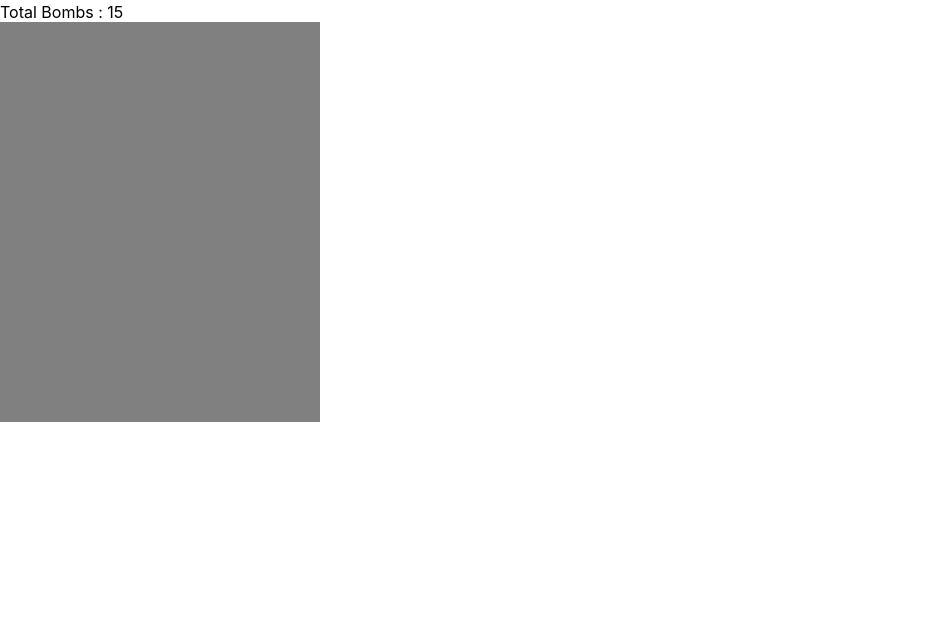
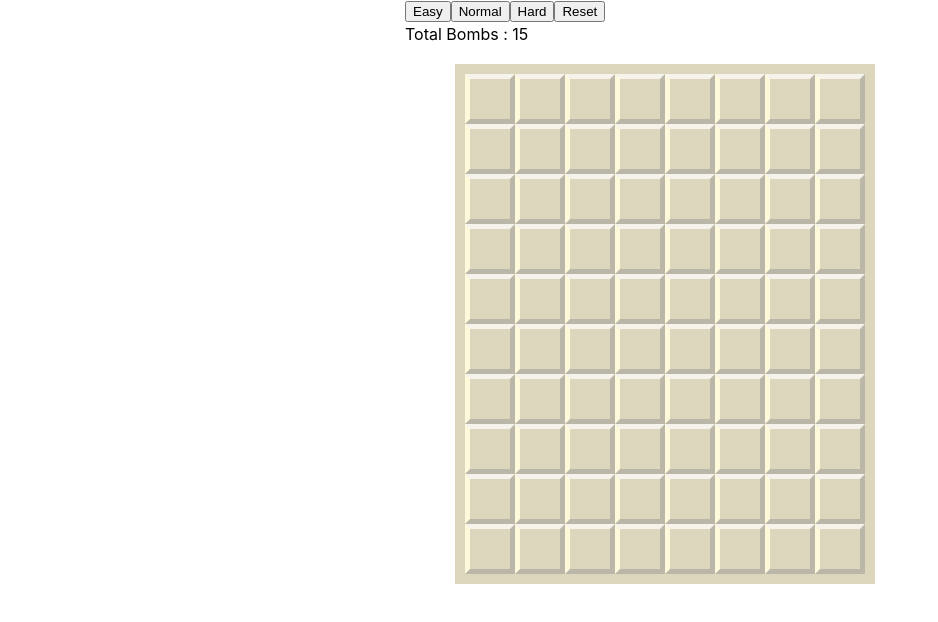
Before and after one commit to AHannelais/minesweeper, a React (Create React App) app: page / in a window 1280 px wide. Shown: the top 622 px of the page, without its empty margins (0-938 px from the left). Built offline with nearby package versions, Linux system fonts and the light colour scheme.

Commit message:
grid style + difficulties

```diff
--- a/src/components/App.tsx
+++ b/src/components/App.tsx
@@ -1,11 +1,18 @@
 import React from "react";
 import Grid from "./Grid";
+import styled from "styled-components";
+
 function App() {
   return (
-    <div>
+    <Wrapper>
       <Grid />
-    </div>
+    </Wrapper>
   );
 }
 
 export default App;
+const Wrapper = styled.div`
+  display: flex;
+  justify-content: center;
+  align-content: center;
+`;
--- a/src/components/Grid.tsx
+++ b/src/components/Grid.tsx
@@ -1,6 +1,7 @@
 import React, { useState, useEffect } from "react";
 import styled from "styled-components";
 import Square from "./Square";
+import Settings from "./Settings";
 
 interface GameStateType {
   bomb: boolean;
@@ -68,7 +69,7 @@ function Grid() {
   };
 
   const alwayClickEmptyOnFirstClick = async (id: number) => {
-    let newGameState = await createGameState();
+    let newGameState = gameState;
     while (
       newGameState.length <= 0 ||
       newGameState[id].total !== 0 ||
@@ -202,26 +203,51 @@ function Grid() {
     return newGameState;
   };
   useEffect(() => {
-    createGameState();
+    resetBoard();
     // eslint-disable-next-line
-  }, []);
+  }, [height, width, bombAmount]);
 
   const resetBoard = () => {
+    setGameOver(false);
+    setGameWon(false);
+    setFirstClick(true);
+    setFlags(0);
+    createGameState();
+  };
+  const onClickResetBoard = () => {
     if (isGameOver || isGameWon) {
-      setGameOver(false);
-      setGameWon(false);
-      setFirstClick(true);
-      setFlags(0);
-      createGameState();
+      resetBoard();
     }
+  };
+  const onChangeWidth = async (newWidth: number) => {
+    setWidth(newWidth);
+    forceUpdate();
+  };
+  const onChangeHeight = (newHeight: number) => {
+    setHeight(newHeight);
+  };
+  const onChangeBombAmount = (newBombAmount: number) => {
+    setBombAmount(newBombAmount);
+    forceUpdate();
+  };
+
+  const settingsProps = {
+    width,
+    height,
+    bombAmount,
+    onChangeBombAmount,
+    onChangeHeight,
+    onChangeWidth,
+    resetBoard,
   };
 
   return (
     <div>
+      <Settings {...settingsProps} />
       <span style={{ verticalAlign: "middle" }}>
         Total Bombs : {bombAmount}
       </span>
-      <Wrapper width={width} height={height} onClick={resetBoard}>
+      <Wrapper width={width} height={height} onClick={onClickResetBoard}>
         {gameState.map((squareState, index) => (
           <Square
             key={index}
@@ -247,15 +273,13 @@ interface WrapperProps {
 }
 
 const Wrapper = styled.div`
-  height: ${(p: WrapperProps) => `${p.height * 40}px`};
-  width: ${(p: WrapperProps) => `${p.width * 40}px`};
+  height: ${(p: WrapperProps) => `${p.height * 50}px`};
+  width: ${(p: WrapperProps) => `${p.width * 50}px`};
   display: flex;
   flex-wrap: wrap;
-  div {
-    height: 40px;
-    width: 40px;
-  }
+  background-color: #dcd6bc;
+  margin-left: 50px;
+  margin-top: 20px;
+  border: 10px solid #dcd6bc;
+  margin-bottom: 10px;
 `;
-/*
-
- */
--- a/src/components/Settings.tsx
+++ b/src/components/Settings.tsx
@@ -1,30 +1,71 @@
 import React from "react";
 interface Props {
-  id: number;
-  bomb: boolean;
-  total: number;
-  status: "hidden" | "revealed" | "flagged";
-  onClick: (id: number) => void;
-  onChangeFlag: (ev: any, id: number) => void;
+  width: number;
+  height: number;
+  bombAmount: number;
+  onChangeWidth: (newWidth: number) => void;
+  onChangeHeight: (newHeight: number) => void;
+  onChangeBombAmount: (newBombAmount: number) => void;
+  resetBoard: () => void;
 }
 
-function Square({ bomb, id, status, total, onClick, onChangeFlag }: Props) {
+function Settings({
+  width,
+  height,
+  bombAmount,
+  resetBoard,
+  onChangeBombAmount,
+  onChangeHeight,
+  onChangeWidth,
+}: Props) {
+  const onChangeDifficulty = async (newDifficulty: string) => {
+    switch (newDifficulty) {
+      case "easy":
+        onChangeBombAmount(10);
+        onChangeHeight(8);
+        onChangeWidth(11);
+        break;
+      case "normal":
+        onChangeBombAmount(39);
+        onChangeHeight(14);
+        onChangeWidth(20);
+        break;
+      case "hard":
+        onChangeBombAmount(102);
+        onChangeHeight(20);
+        onChangeWidth(29);
+        break;
+      default:
+        break;
+    }
+  };
+
   return (
-    <div
-      style={{
-        backgroundColor:
-          status === "revealed" ? (bomb ? "orange" : "green") : "grey",
-        textAlign: "center",
-      }}
-      onClick={() => onClick(id)}
-      onContextMenu={(ev) => onChangeFlag(ev, id)}
-    >
-      <span style={{ verticalAlign: "middle" }}>
-        {status === "revealed" && !bomb && total ? total : ""}
-        {status === "flagged" ? "F" : ""}
-      </span>
+    <div>
+      <button
+        onClick={() => {
+          onChangeDifficulty("easy");
+        }}
+      >
+        Easy
+      </button>
+      <button
+        onClick={() => {
+          onChangeDifficulty("normal");
+        }}
+      >
+        Normal
+      </button>
+      <button
+        onClick={() => {
+          onChangeDifficulty("hard");
+        }}
+      >
+        Hard
+      </button>
+      <button onClick={resetBoard}>Reset</button>
     </div>
   );
 }
 
-export default Square;
+export default Settings;
--- a/src/components/Square.tsx
+++ b/src/components/Square.tsx
@@ -11,8 +11,20 @@ interface Props {
 }
 
 function Square({ bomb, id, status, total, onClick, onChangeFlag }: Props) {
-  const backgroundColor =
-    status === "revealed" ? (bomb ? "orange" : "wheat") : "grey";
+  const getBackgroundColor = () => {
+    if (status === "revealed") {
+      if (bomb) return "orange";
+      return "#cecab7";
+    }
+    return "default";
+  };
+  const getBorderColor = () => {
+    if (status === "revealed") {
+      if (bomb) return "#f5f3eb #bab7a9 #bab7a9 #fff9db";
+      return "#9c998d";
+    }
+    return "#f5f3eb #bab7a9 #bab7a9 #fff9db";
+  };
 
   const getTextColor = () => {
     if (status === "flagged") return "default";
@@ -31,14 +43,16 @@ function Square({ bomb, id, status, total, onClick, onChangeFlag }: Props) {
   };
   return (
     <Wrapper
-      backgroundColor={backgroundColor}
+      backgroundColor={getBackgroundColor()}
       textColor={getTextColor()}
+      borderColor={getBorderColor()}
       onClick={() => onClick(id)}
       onContextMenu={(ev) => onChangeFlag(ev, id)}
     >
       <span style={{ verticalAlign: "middle" }}>
         {status === "revealed" && !bomb && total ? total : ""}
-        {status === "flagged" ? "F" : ""}
+        {status === "flagged" ? "🚩" : ""}
+        {status === "revealed" && bomb ? "💣" : ""}
       </span>
     </Wrapper>
   );
@@ -49,14 +63,18 @@ export default Square;
 interface WrapperProps {
   backgroundColor: string;
   textColor: string;
+  borderColor: string;
 }
 
 const Wrapper = styled.div`
-  height: 40px;
-  width: 40px;
+  height: 50px;
+  width: 50px;
+  font-size: 25px;
+  box-sizing: border-box;
   background-color: ${(p: WrapperProps) => p.backgroundColor};
   color: ${(p: WrapperProps) => p.textColor};
   text-align: center;
+  border: ${(p: WrapperProps) => (p.borderColor === "#9c998d" ? "2px" : "5px")}
+    solid;
+  border-color: ${(p: WrapperProps) => p.borderColor};
 `;
-//  {status === "revealed" && !bomb && total ? total : ""}
-//  {status === "flagged" ? "F" : ""}
```
